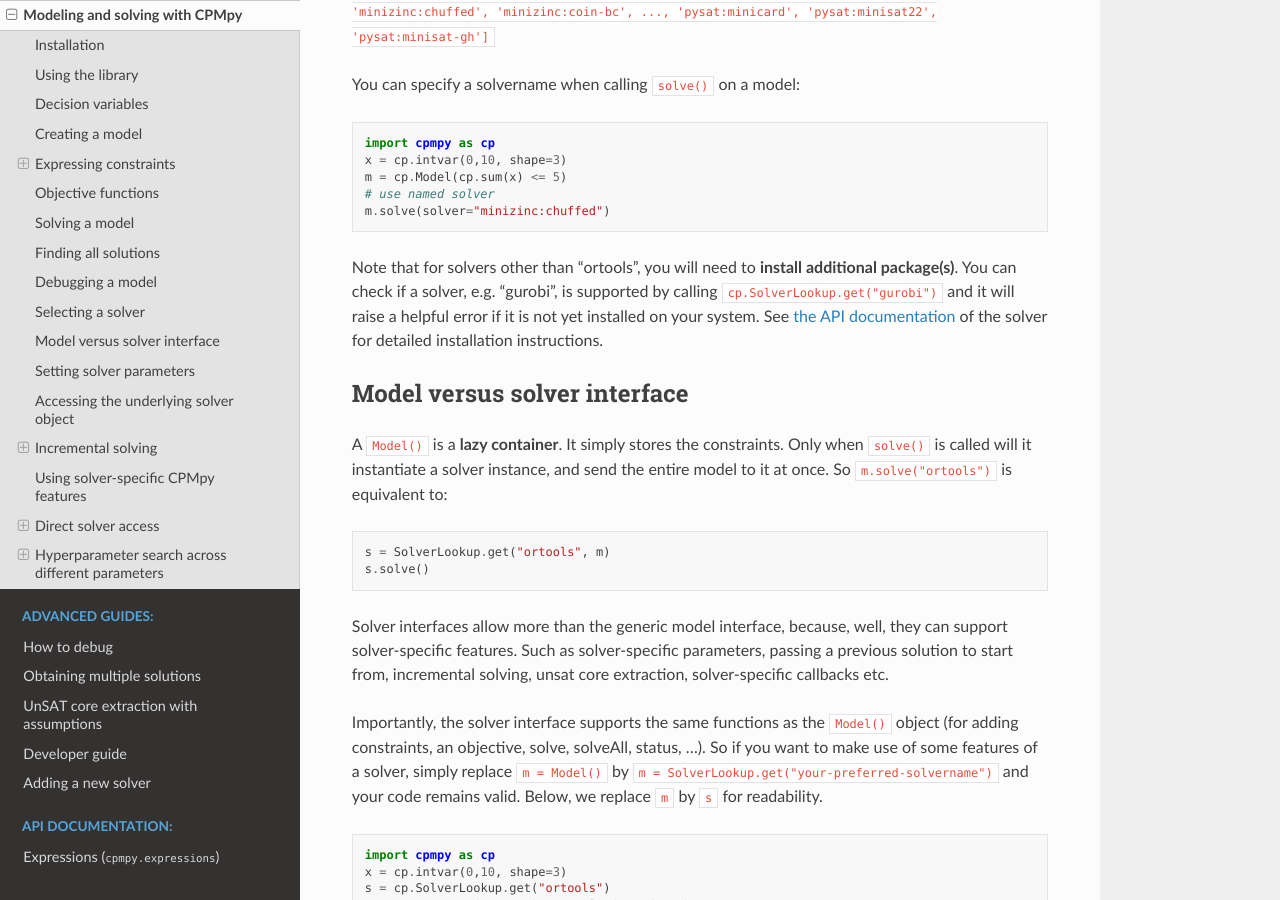
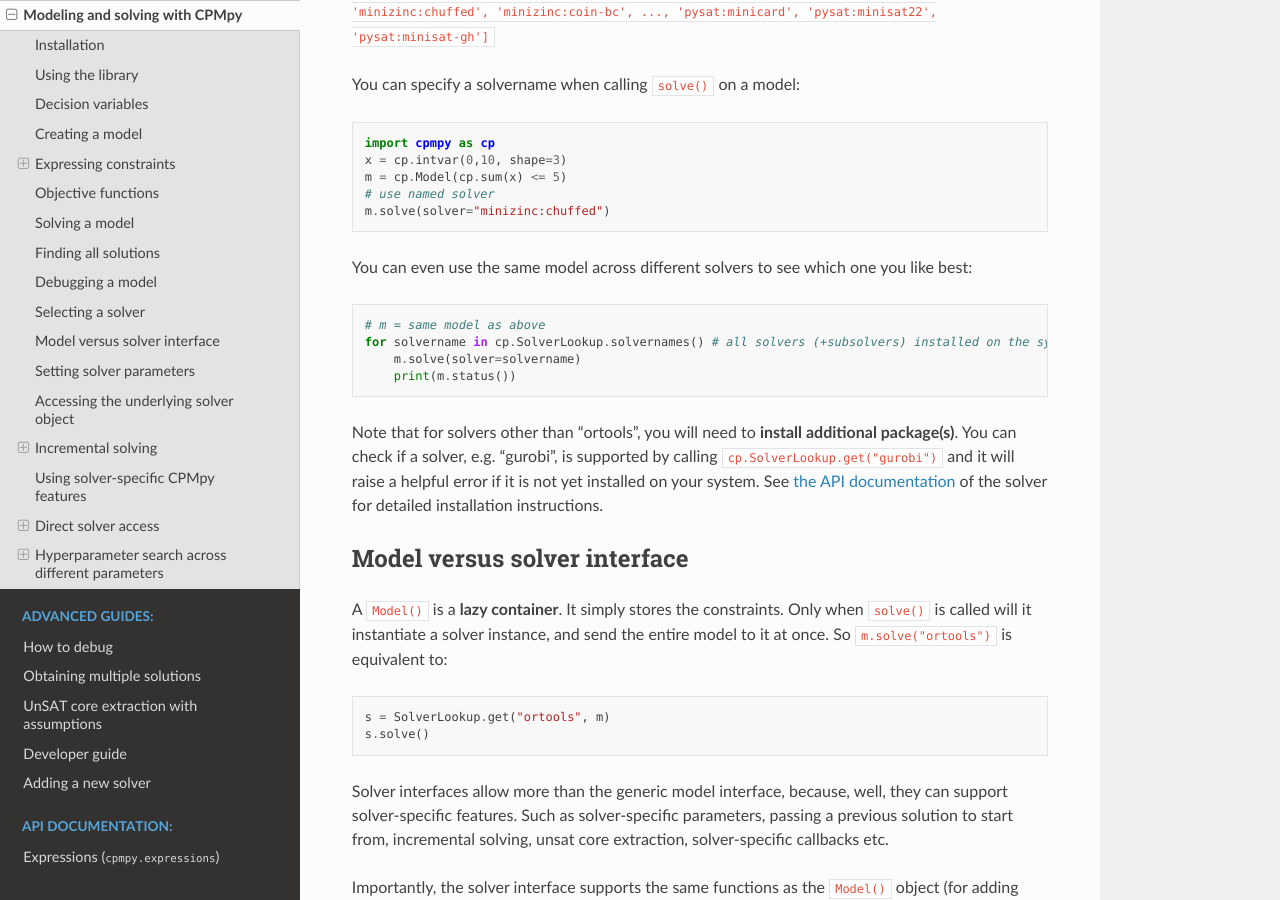
Before and after one commit to CPMpy/cpmpy, a Sphinx documentation site: the page built from docs/modeling.md, in a window 1280 px wide and 900 px high, scrolled down 13010 px. Built offline with Sphinx 7.4.7 and the Read the Docs theme 3.1.0, drawn with Linux system fonts in a browser that asks for light colours.

Commit message:
Documentation

````diff
--- a/docs/modeling.md
+++ b/docs/modeling.md
@@ -518,6 +518,14 @@ m = cp.Model(cp.sum(x) <= 5)
 m.solve(solver="minizinc:chuffed")
 ```
 
+You can even use the same model across different solvers to see which one you like best:
+```python
+# m = same model as above
+for solvername in cp.SolverLookup.solvernames() # all solvers (+subsolvers) installed on the system
+    m.solve(solver=solvername)
+    print(m.status())
+```
+
 Note that for solvers other than "ortools", you will need to **install additional package(s)**. You can check if a solver, e.g. "gurobi", is supported by calling `cp.SolverLookup.get("gurobi")` and it will raise a helpful error if it is not yet installed on your system. See [the API documentation](./api/solvers.rst) of the solver for detailed installation instructions.
 
 ## Model versus solver interface
````
